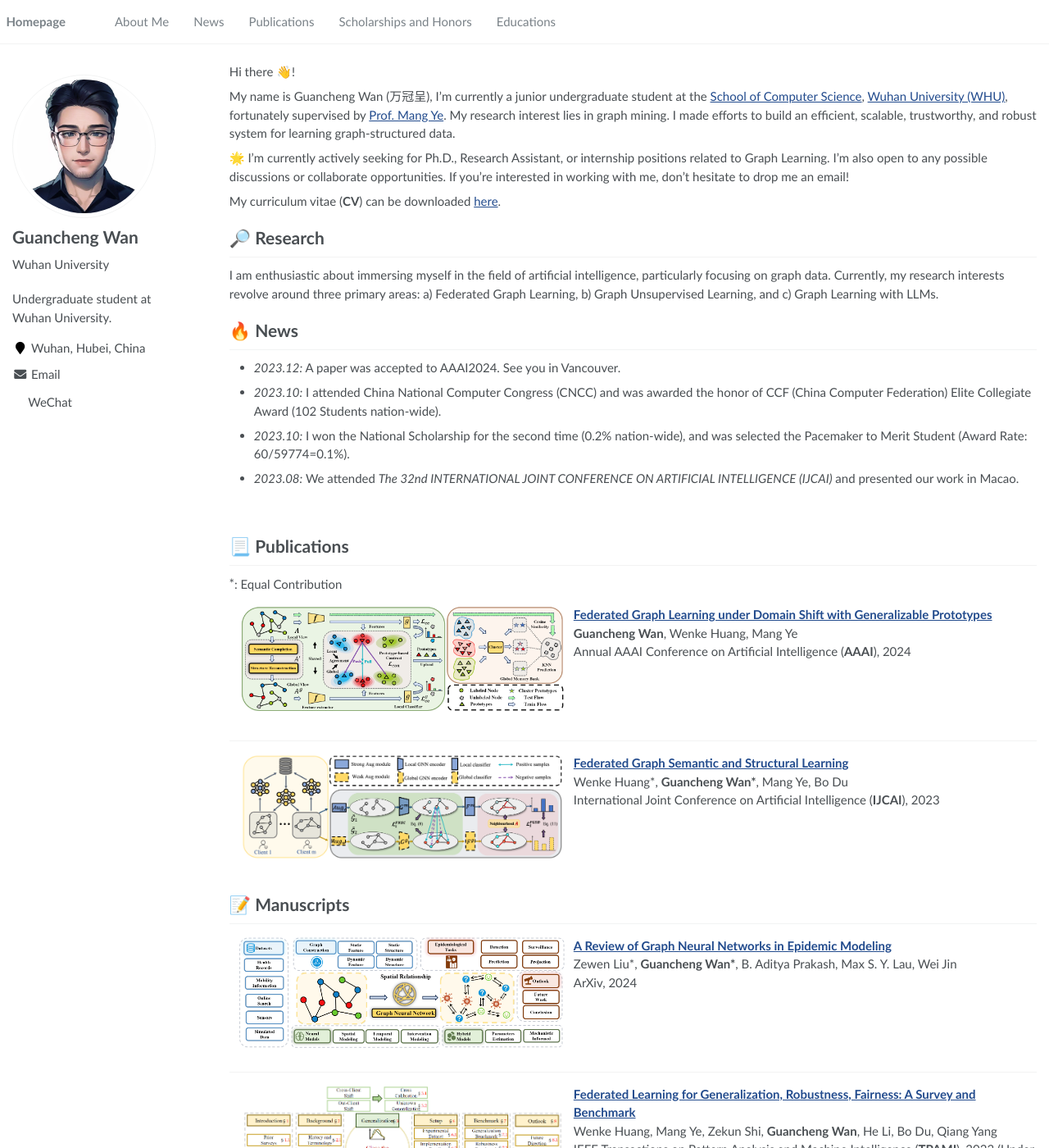
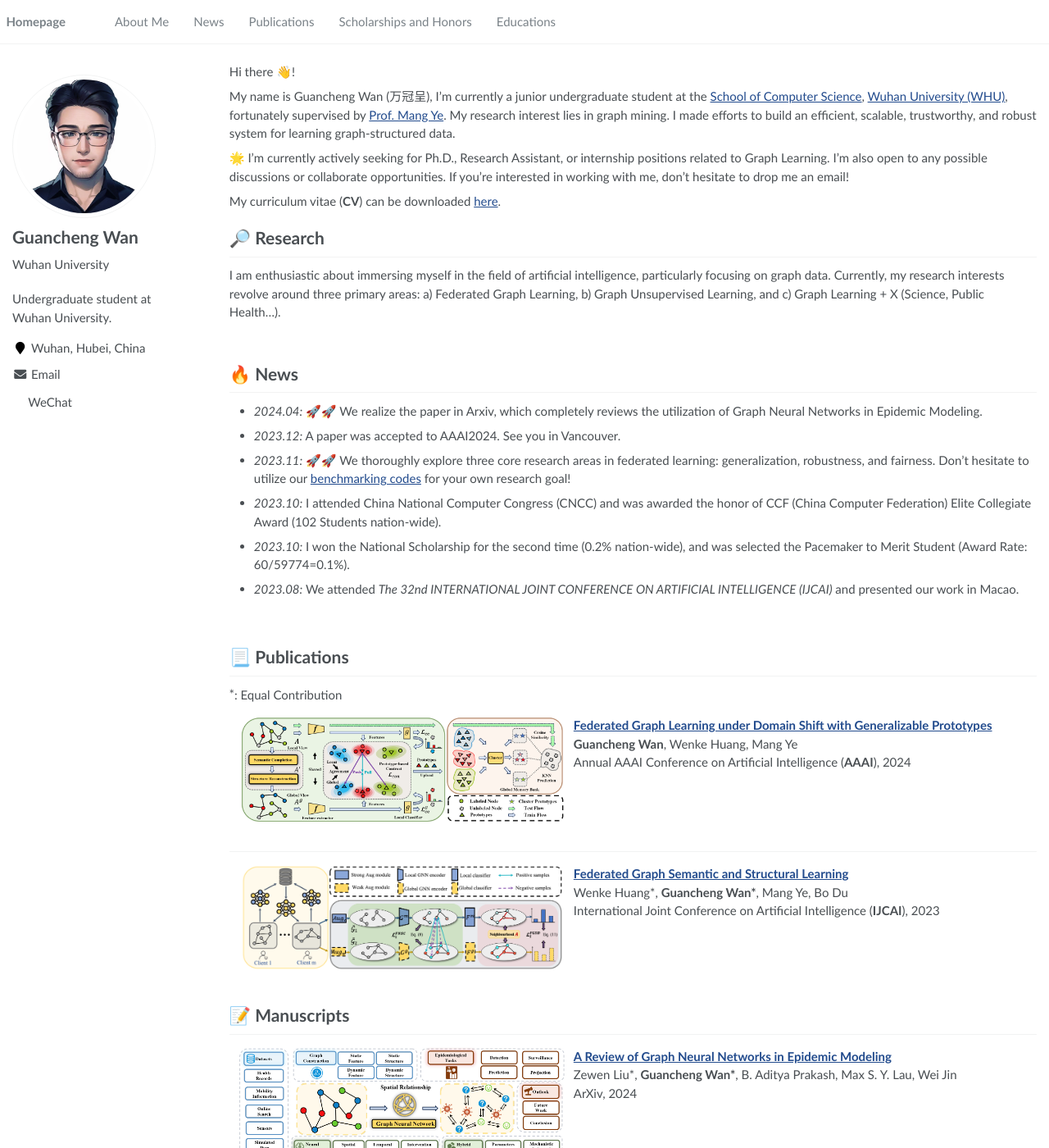
Before and after one commit to SuHui03/guanchengWan.github.io, a Jekyll site: the page built from _pages/about.md, in a window 1280 px wide and 1400 px high. Shown: the whole window at 82% size. Built offline with Jekyll 4.4.1, drawn with Linux system fonts in a browser that asks for light colours; formulas are drawn with MathJax 3; some of the changed text lies outside the part shown.

Commit message:
Update about.md

```diff
--- a/_pages/about.md
+++ b/_pages/about.md
@@ -29,11 +29,18 @@ My name is Guancheng Wan (万冠呈), I'm currently a junior undergraduate stude
 My curriculum vitae (**CV**) can be downloaded [here](https://github.com/GuanchengWan/guanchengWan.github.io/raw/master/docs/GuanchengWan_cv.pdf).
 
 # 🔎 Research
-I am enthusiastic about immersing myself in the field of artificial intelligence, particularly focusing on graph data. Currently, my research interests revolve around three primary areas: a) Federated Graph Learning, b) Graph Unsupervised Learning, and c) Graph Learning with LLMs.
+I am enthusiastic about immersing myself in the field of artificial intelligence, particularly focusing on graph data. Currently, my research interests revolve around three primary areas: a) Federated Graph Learning, b) Graph Unsupervised Learning, and c) Graph Learning + X (Science, Public Health...).
+
+<br/>
 
 # 🔥 News
 
+
+- *2024.04:* 🚀🚀 We realize the paper in Arxiv, which completely reviews the utilization of Graph Neural Networks in Epidemic Modeling.
+
 - *2023.12:* A paper was accepted to AAAI2024. See you in Vancouver.
+
+- *2023.11:* 🚀🚀 We thoroughly explore three core research areas in federated learning: generalization, robustness, and fairness. Don't hesitate to utilize our [benchmarking codes](https://github.com/WenkeHuang/MarsFL) for your own research goal!
 
 - *2023.10:* I attended China National Computer Congress (CNCC) and was awarded the honor of CCF (China Computer Federation) Elite Collegiate Award (102 Students nation-wide).
 
@@ -113,8 +120,18 @@ hspace="10" wspace="20" src="../images/flsurvey.png">
 
 
 
-<br/><br/>
+<br/>
 
+<br/>
+
+# 🎡 Service
+- Reviewer for ECML PKDD'2024
+- Reviewer for ACM MM'2024
+- Reviewer for ECCV'2024
+- Reviewer for CVPR'2024
+
+
+<br/>
 
 # 🎖 Scholarships and Honors
 
@@ -129,13 +146,7 @@ hspace="10" wspace="20" src="../images/flsurvey.png">
 - *2022.09* **First Class Scholarship** (Award Rate: 5% school-wide) *Wuhan University*
 - *2022.09* **Excellent Student Cadre** (Award Rate: 924/59774=1.5%) *Wuhan University*
 
-<br/>
 
-# 🎡 Service
-- Reviewer for ECML PKDD'2024
-- Reviewer for ACM MM'2024
-- Reviewer for ECCV'2024
-- Reviewer for CVPR'2024
 
 <br/>
 
```
